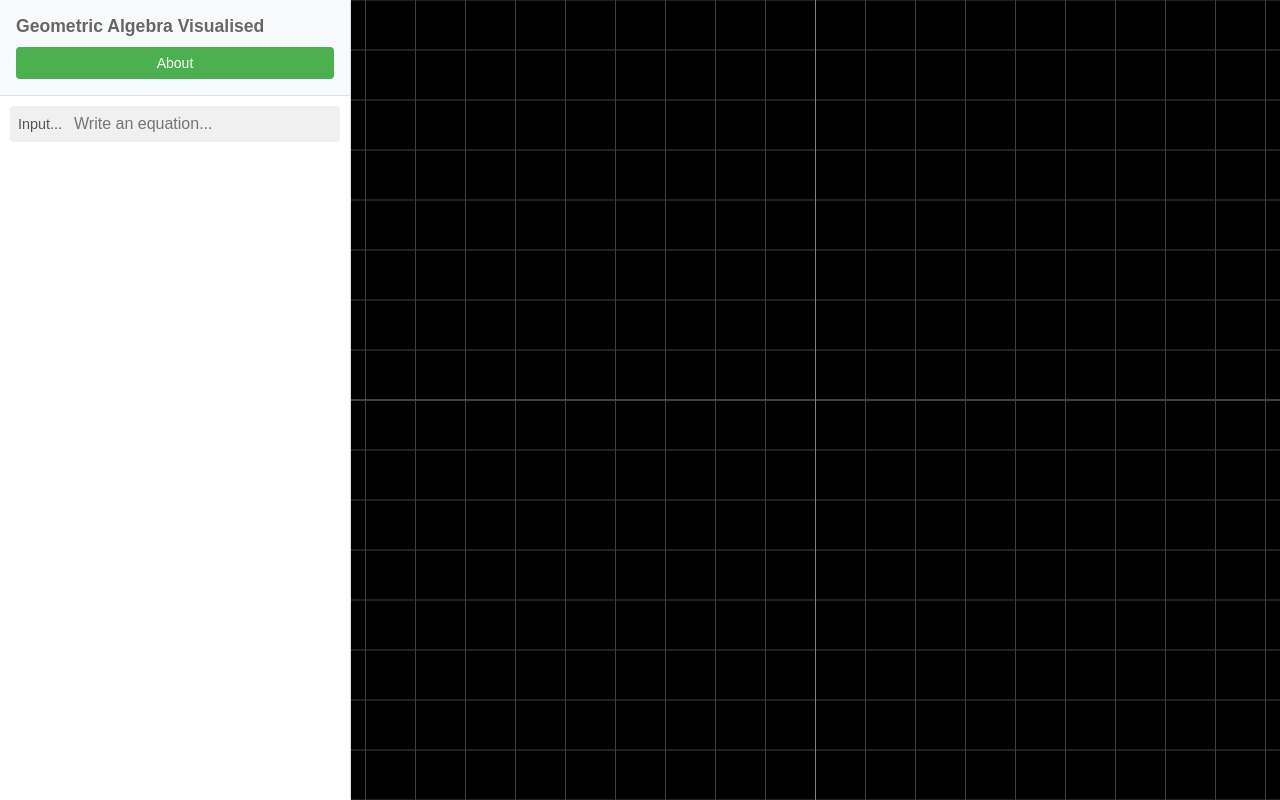
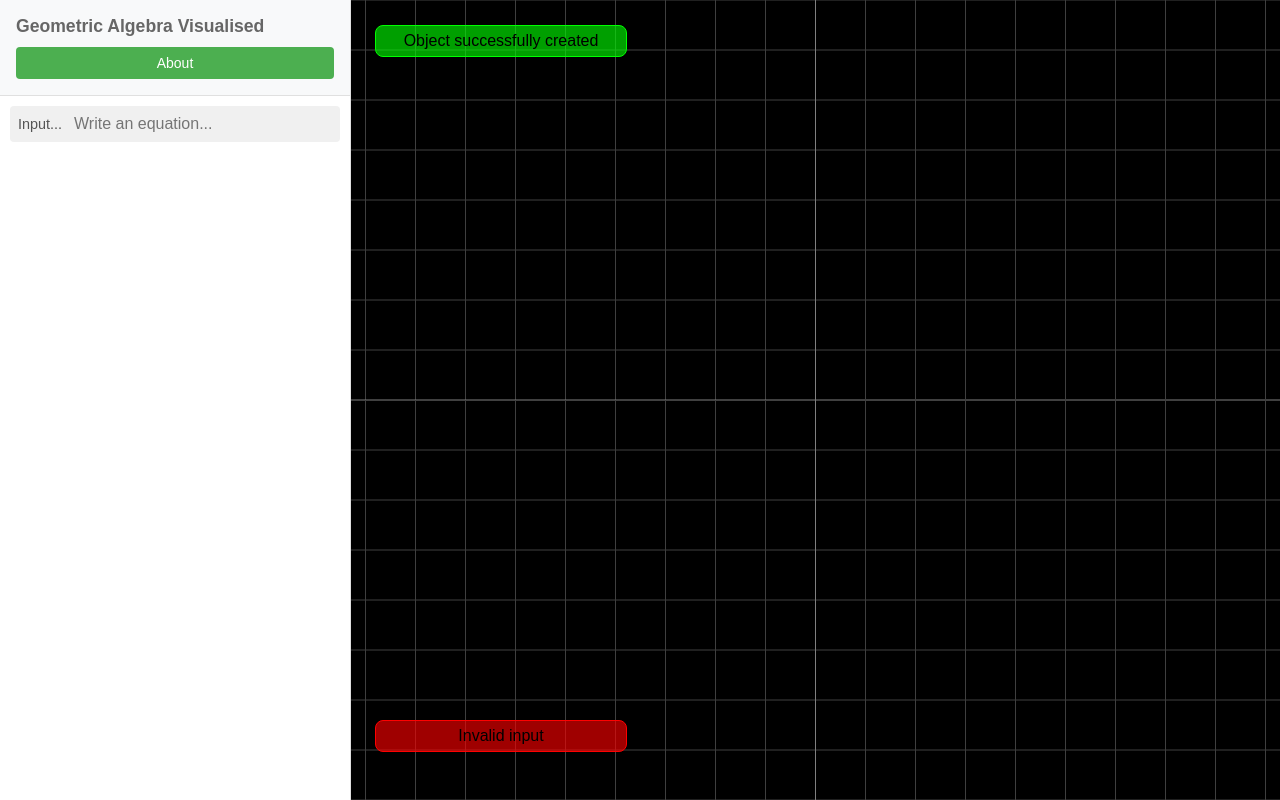
Before and after one commit to codisol/ga-visualiser, a website built with Vite: page index.html in a window 1280 px wide. Built offline with nearby package versions, Linux system fonts and the light colour scheme; animation ran at ten frames a second.

Commit message:
Add features

```diff
--- a/index.html
+++ b/index.html
@@ -20,6 +20,19 @@
             </div>
         </div>
     </div>
+
+    <div id="confirm-dialog">
+        <p>
+            Object successfully created
+        </p>
+    </div>
+
+    <div id="error-dialog">
+        <p>
+            Invalid input
+        </p>
+    </div>
+
     <canvas id="main"></canvas>
 
     <div id="about-modal" class="modal">
--- a/src/main.ts
+++ b/src/main.ts
@@ -399,6 +399,9 @@ function handleEquation(text: string) {
                     const displayText = text.includes('=') ? text : `${lhs} = ${rhs}`
                     createObjectUI(lhs, displayText, mesh)
 
+                    const confirmDialog = document.getElementById('confirm-dialog')
+                    // if (confirmDialog) confirmDialog.style.display = 'block'
+
                     // Store operation for updates
                     mesh.userData.op = op
 
--- a/src/style.css
+++ b/src/style.css
@@ -79,3 +79,45 @@ body {
 .delete-btn:hover {
     color: #ff4444;
 }
+
+#confirm-dialog {
+    width: 250px;
+    height: 30px;
+    position: absolute;
+    top: 25px;
+    left: 375px;
+    display: flex;
+    justify-content: center;
+    align-items: center;
+    background-color: rgba(0, 255, 0, 0.625);
+    border: 1px solid #00ff00;
+    border-radius: 8px;
+}
+
+#confirm-dialog > p {
+    position: fixed;
+    margin: 0;
+    padding: 20px;
+    text-align: center;
+}
+
+#error-dialog {
+    width: 250px;
+    height: 30px;
+    position: absolute;
+    top: 90vh;
+    left: 375px;
+    display: flex;
+    justify-content: center;
+    align-items: center;
+    background-color: rgba(255, 0, 0, 0.625);
+    border: 1px solid #ff0000;
+    border-radius: 8px;
+}
+
+#error-dialog > p {
+    position: fixed;
+    margin: 0;
+    padding: 20px;
+    text-align: center;
+}
--- a/vite.config.ts
+++ b/vite.config.ts
@@ -1,7 +1,9 @@
 import type { UserConfig } from "vite"
 
 export default {
+    base: "/ga-visualiser/",
     build: {
+        outDir: "dist",
         rollupOptions: {
             output: {
                 manualChunks: {
```
Also changed, not shown: 1 other file.
